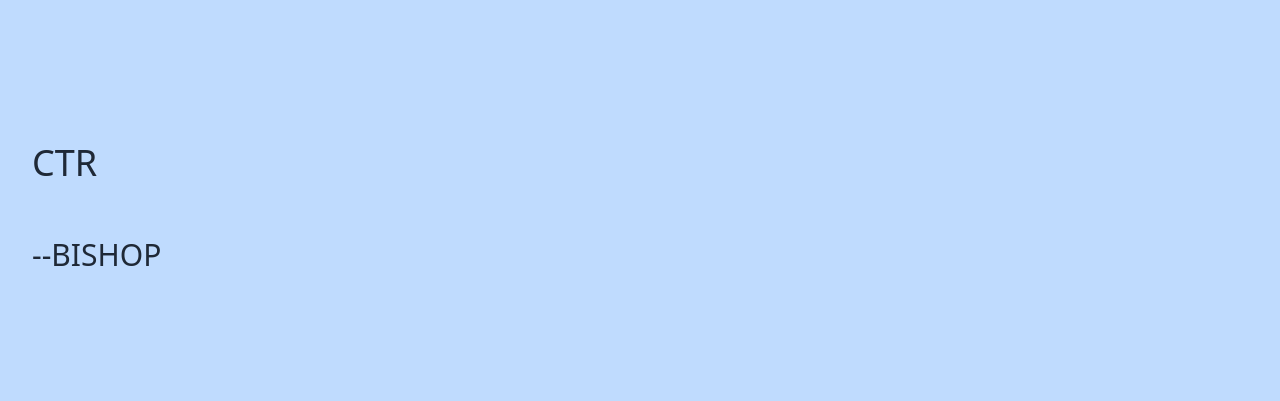
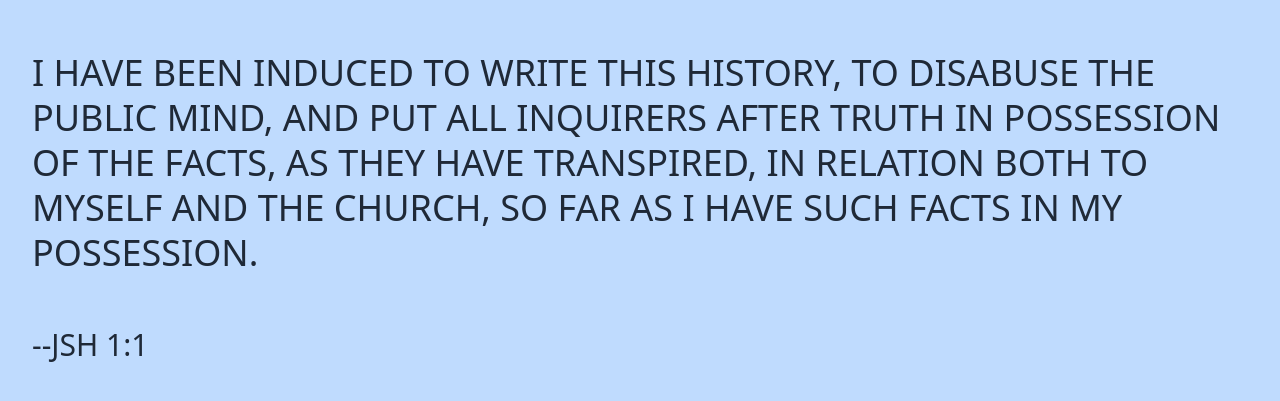
Before and after one commit to sfonua10/mobile-quote-app, a Next.js app: page / in a window 1280 px wide. Shown: the part 193-594 px from the top of the page. Built offline with nearby package versions, Linux system fonts and the light colour scheme.

Commit message:
add new scriptures

```diff
--- a/pages/index.js
+++ b/pages/index.js
@@ -5,6 +5,18 @@ import { getRandomInt } from '../utils/getRandomInt';
 export default function Home() {
   const colors = ['gray', 'red', 'yellow', 'green', 'blue', 'indigo', 'purple', 'pink'];
   const quotes = [
+    {
+      quote: 'I have been induced to write this history, to disabuse the public mind, and put all inquirers after truth in possession of the facts, as they have transpired, in relation both to myself and the Church, so far as I have such facts in my possession.',
+      source: 'JSH 1:1'
+    },
+    {
+      quote: 'If any of you lack wisdom, let him ask of God, that giveth to all men liberally, and upbraideth not; and it shall be given him',
+      source: 'James 1:5'
+    },
+    {
+      quote: '“they draw near to me with their lips, but their hearts are far from me, they teach for doctrines the commandments of men, having a form of godliness, but they deny the power thereof.”',
+      source: 'Joseph Smith History 1:19'
+    },
     {
       quote: '..whose eyes are upon all men;..',
       source: 'D&C 1:1'
@@ -22,10 +34,7 @@ export default function Home() {
       source: 'President Russell M. Nelson'
     }
   ];
-  const [currentQuote, setCurrentQuote] = useState({
-    quote: 'CTR',
-    source: 'Bishop'
-  });
+  const [currentQuote, setCurrentQuote] = useState(quotes[0]);
   const [currentInd, setCurrentInd] = useState(0);
   const [randomColor, setRandomColor] = useState('blue');
   const nextQuote = () => {
```
